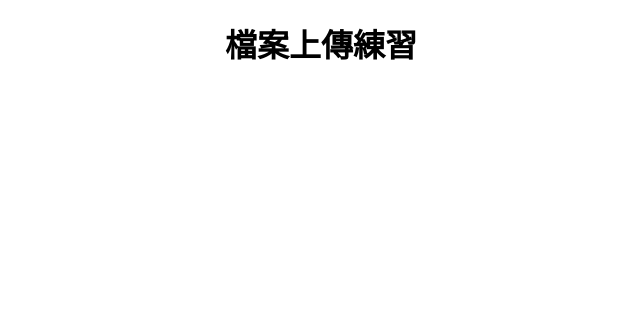
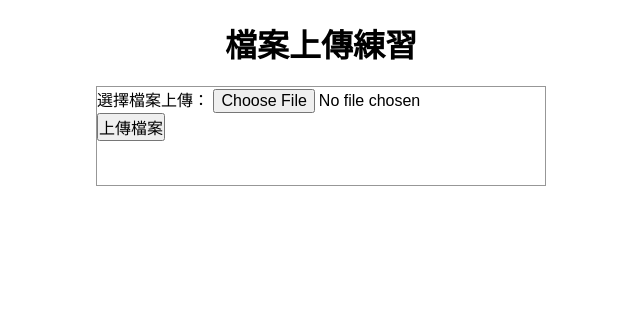
Before and after one commit to yn0410/FILE_20250613, a PHP site: page /upload.php in a window 1280 px wide. Shown: the top 336 px of the page, without its empty margins (319-959 px from the left). Run offline with PHP 8.4, Linux system fonts and the light colour scheme.

Commit message:
PHP L6 -表單檔案上傳練習

```diff
--- a/upload.php
+++ b/upload.php
@@ -15,16 +15,28 @@
     <meta http-equiv="X-UA-Compatible" content="ie=edge">
     <title>檔案上傳</title>
     <link rel="stylesheet" href="style.css">
+    <style>
+        form{
+            width: 450px;
+            height: 100px;
+            margin: auto;
+            text-align: left;
+            /* background-color: lightblue; */
+            border: 1px solid rgb(151, 151, 151);
+        }
+    </style>
 </head>
 <body>
- <h1 class="header">檔案上傳練習</h1>
- <!----建立你的表單及設定編碼----->
+    <h1 class="header">檔案上傳練習</h1>
 
+    <!----建立你的表單及設定編碼----->
+    <form action="uploaded_files.php" method="post" enctype="multipart/form-data">
+        <label for="file">選擇檔案上傳：</label>
+        <input type="file" name="myfile" id="file" required><br>
+        <button type="submit">上傳檔案</button>
+    </form>
 
-
-
-
-<!----建立一個連結來查看上傳後的圖檔---->
+    <!----建立一個連結來查看上傳後的圖檔---->
 
 
 </body>
```
Also changed, not shown: uploaded_files.php (added, +16 -0 lines), files/img1.jpg (added).
